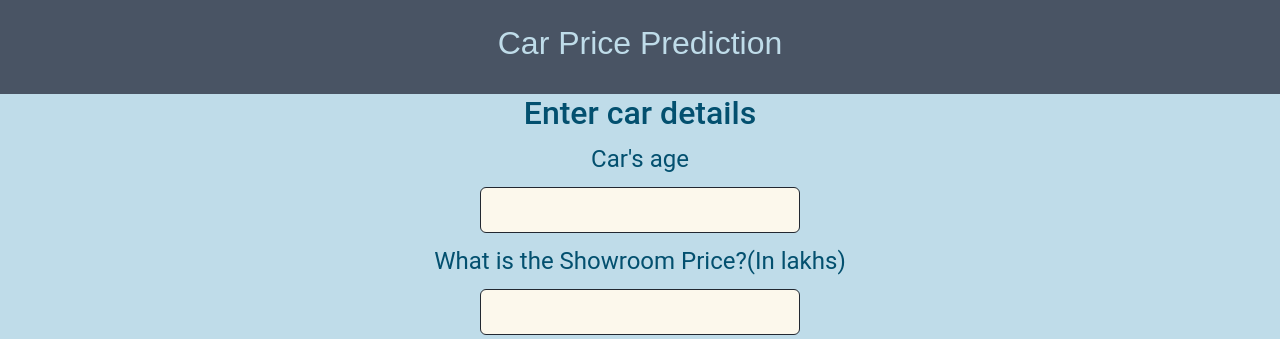
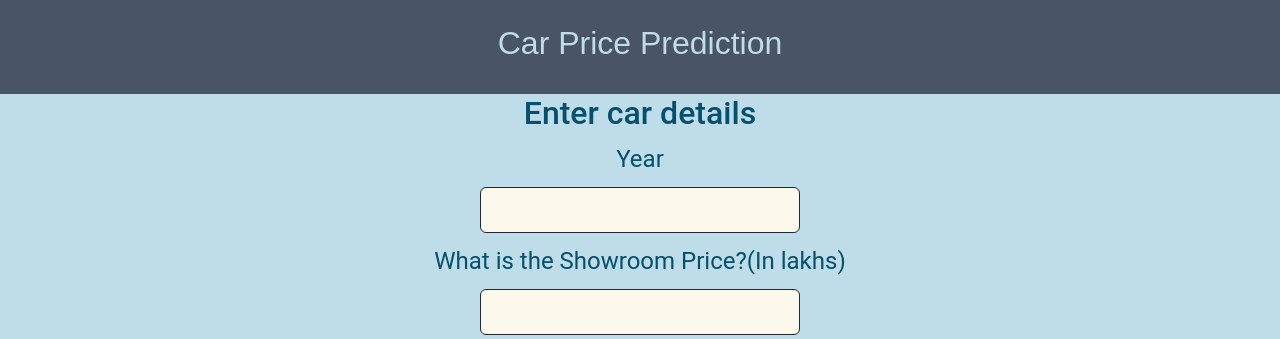
Before and after one commit to Bharathkumar-ms/car-price-prediction-5, a Flask app: page / in a window 1280 px wide. Shown: the top 339 px of the page. Run offline with Flask 2, Linux system fonts and the light colour scheme; parts of the project's set-up code (start-up, migrations or seed data) failed here and were passed over.

Commit message:
Update index.html

```diff
--- a/templates/index.html
+++ b/templates/index.html
@@ -8,7 +8,7 @@
     <div class="submit-form">
         <form action="{{ url_for('predict')}}" method="post">
             <h2>Enter car details</h2>
-            <label for="Age">Car's age</label><br>
+            <label for="Age">Year</label><br>
             <input type="text" name="Age" class="text-field" required><br>
             <label for="Present_Price">What is the Showroom Price?(In lakhs)</label><br>
             <input type="text" name="Present_Price" class="text-field" required><br>
```
